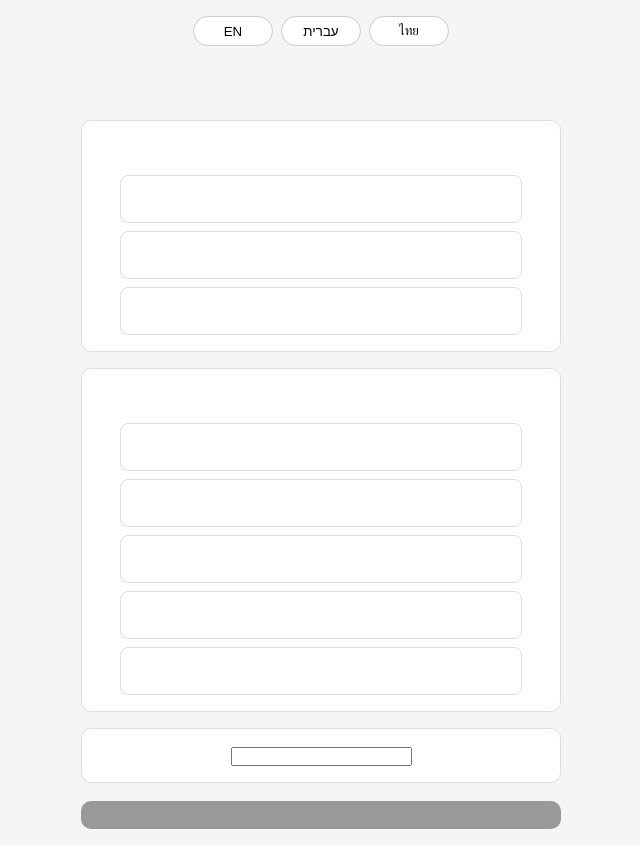
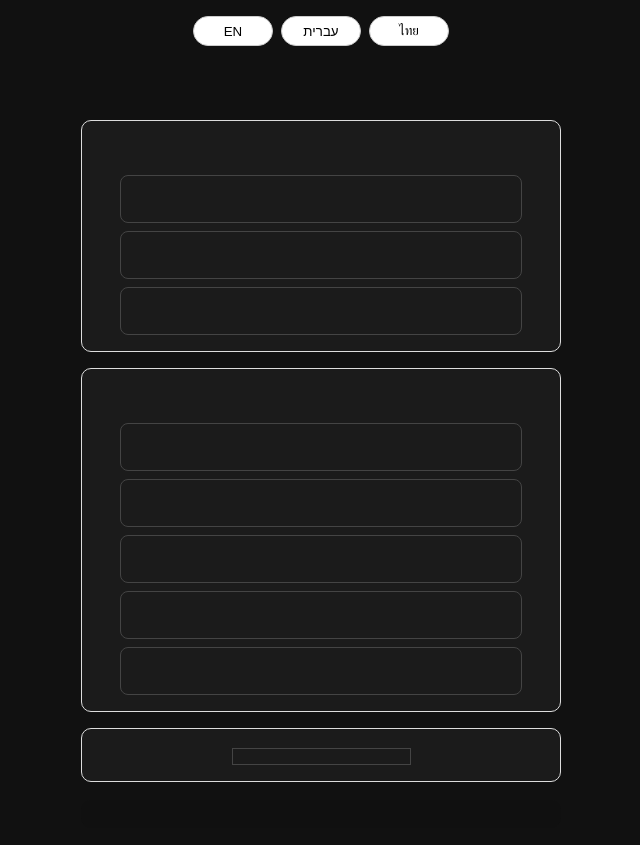
Before and after one commit to liamhgvr/office-fridge, a plain HTML site: page index.html in a window 1280 px wide. Shown: the whole page, without its empty margins (319-959 px from the left). Drawn offline with Linux system fonts and the light colour scheme.

Commit message:
Implement dark theme styles in index.html
Added dark theme styles for body, buttons, and inputs.

```diff
--- a/index.html
+++ b/index.html
@@ -63,6 +63,28 @@ cursor:pointer
 
 body{
 text-align:center;
+}
+
+body{
+background:#111;
+color:#ffffff;
+}
+
+.opt-btn{
+color:#ffffff;
+background:#1b1b1b;
+border:1px solid #444;
+}
+
+.card{
+background:#1b1b1b;
+color:#ffffff;
+}
+
+input{
+background:#1b1b1b;
+color:#ffffff;
+border:1px solid #444;
 }
 
 .options{
```
